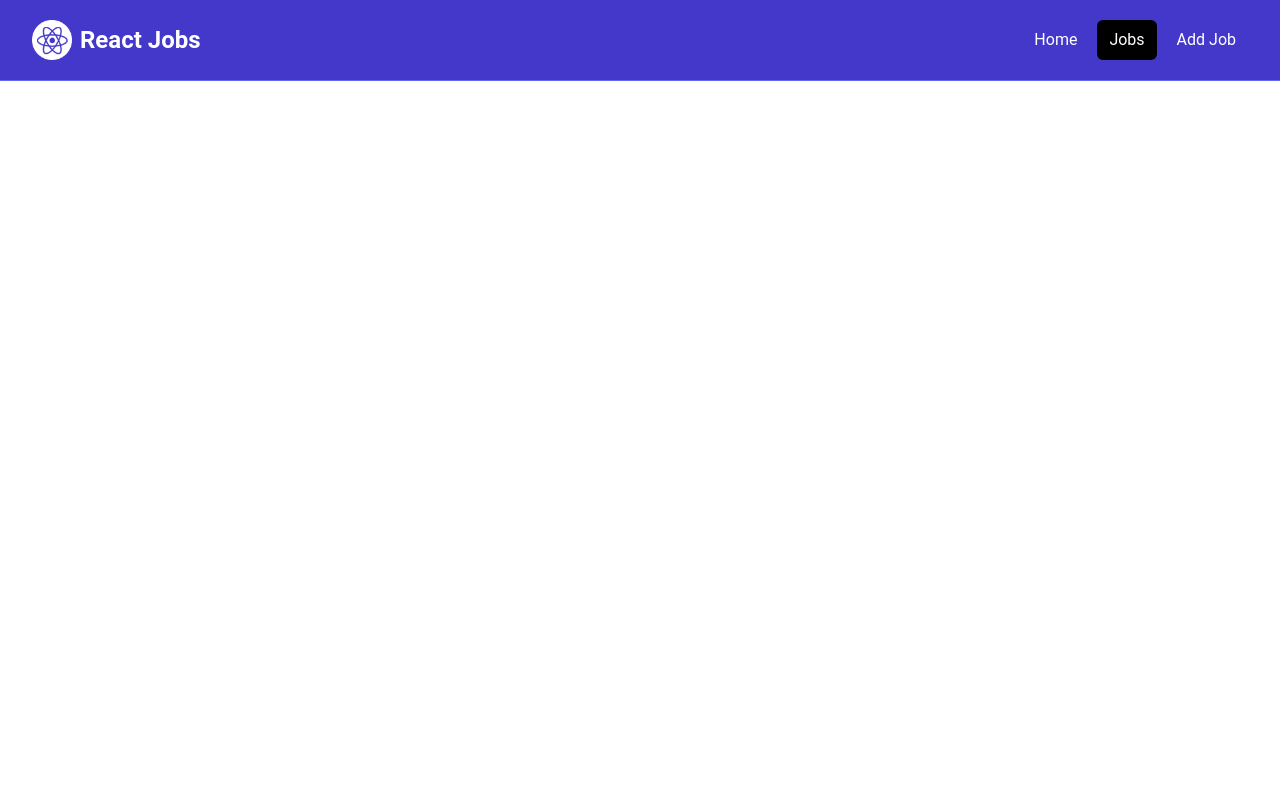
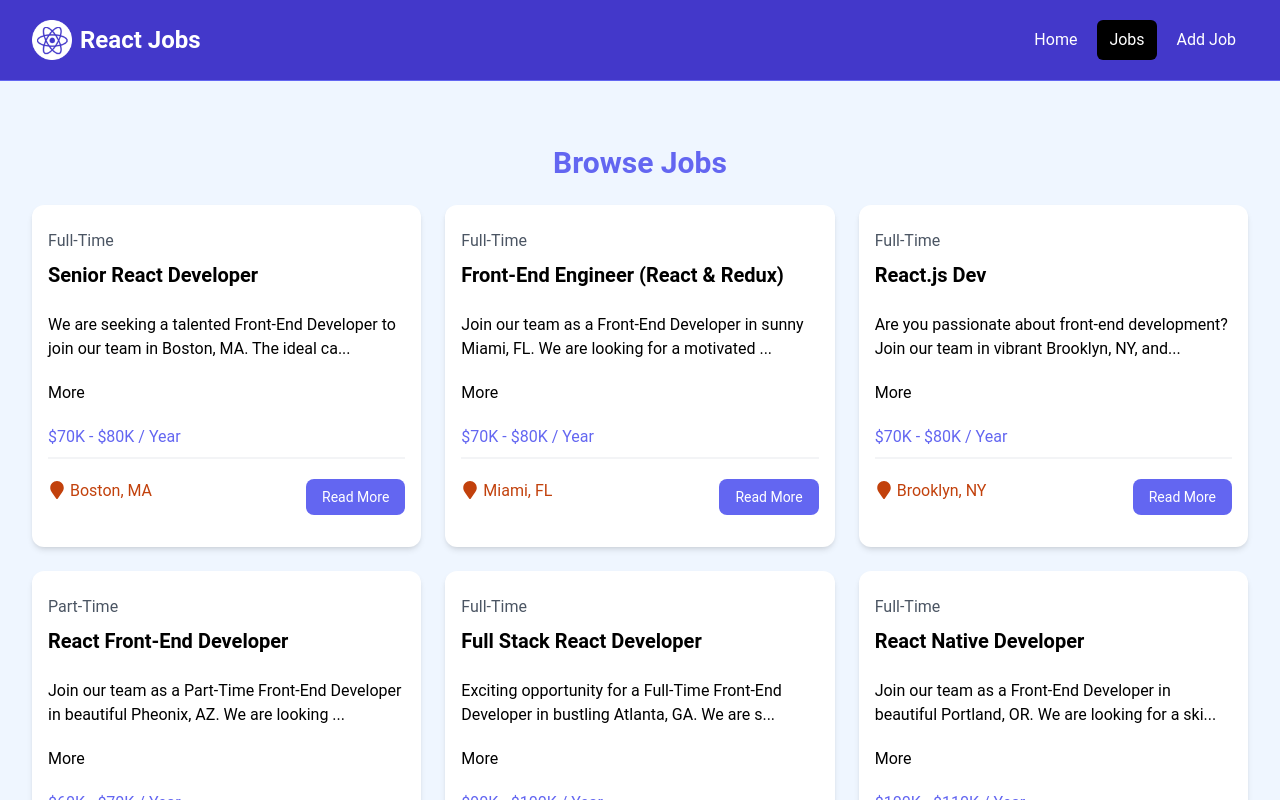
Before and after one commit to joeyovey/react-jobs, a React (Vite) app: page /jobs in a window 1280 px wide. Shown: the top 800 px of the page. Built offline with nearby package versions, Linux system fonts and the light colour scheme.

Commit message:
Displaying jobs in the Jobs Component

```diff
--- a/src/components/JobListings.jsx
+++ b/src/components/JobListings.jsx
@@ -1,8 +1,8 @@
 import jobs from '../jobs.json'
 import JobListing from './JobListing'
 
-const JobListings = () => {
-    const recentJobs = jobs.slice(0,3) // limit jobs to only 3
+const JobListings = ({ isHome = false }) => {
+    const joblistings = isHome ? jobs.slice(0,3) : jobs // limit jobs to only 3
   return (
     <>
         <section className="bg-blue-50 px-4 py-10">
@@ -11,7 +11,7 @@
                     Browse Jobs
                 </h2>
                 <div className="grid grid-cols-1 md:grid-cols-3 gap-6">
-                    {recentJobs.map((job) =>
+                    {joblistings.map((job) =>
                        <JobListing key={job.id} job={job}/>
                     )}
                 </div>
--- a/src/pages/HomePage.jsx
+++ b/src/pages/HomePage.jsx
@@ -8,7 +8,7 @@
     <>
         <Hero />
         <HomeCards />
-        <JobListings />
+        <JobListings isHome={true}/>
         <ViewAllJobs />
 
     </>
--- a/src/pages/JobsPage.jsx
+++ b/src/pages/JobsPage.jsx
@@ -1,10 +1,9 @@
-import React from 'react'
-
+import JobListings from "../components/JobListings"
 const JobsPage = () => {
   return (
-    <div>
-
-    </div>
+    <section className="bg-blue-50 px-4 py-6">
+      <JobListings />
+    </section>
   )
 }
 
```
